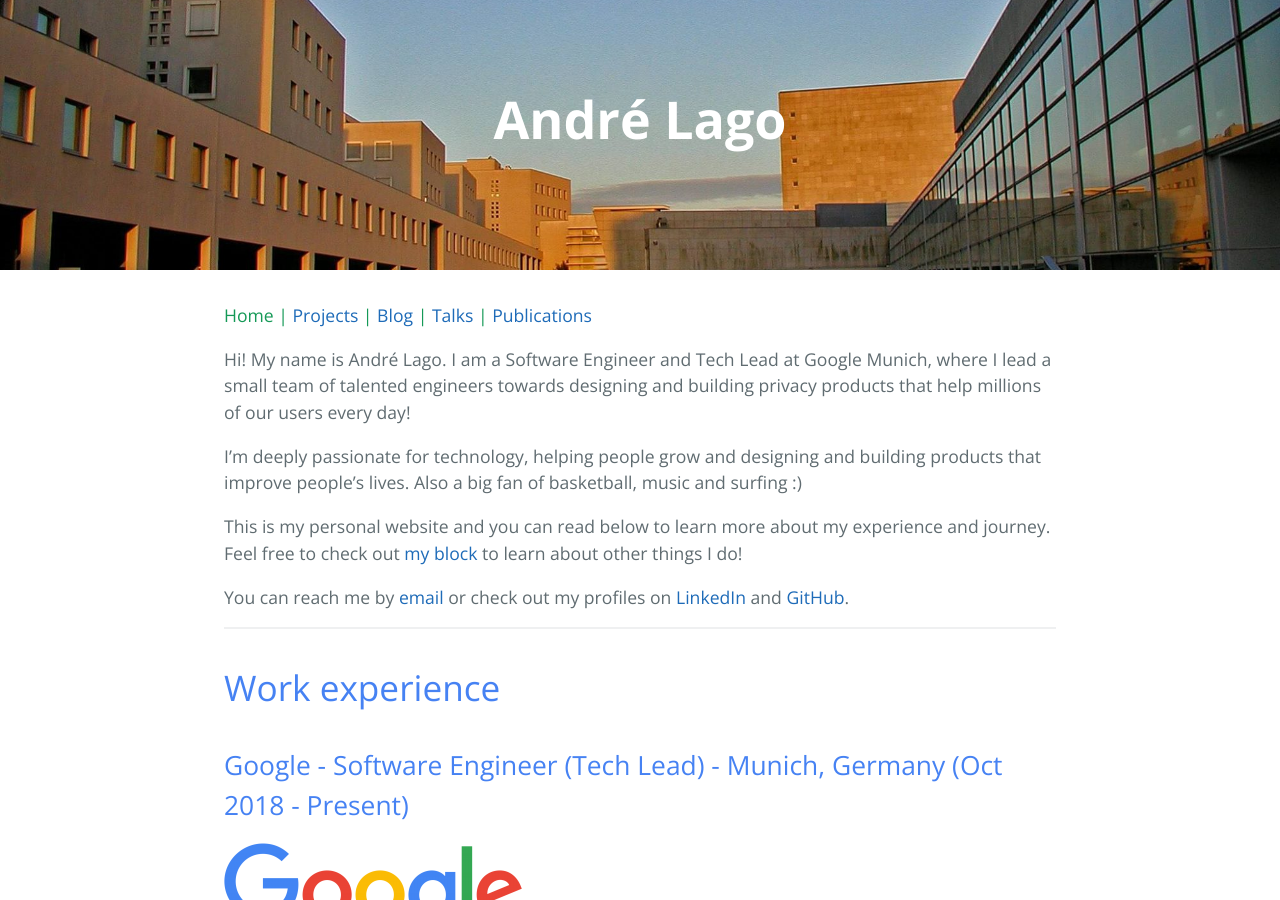
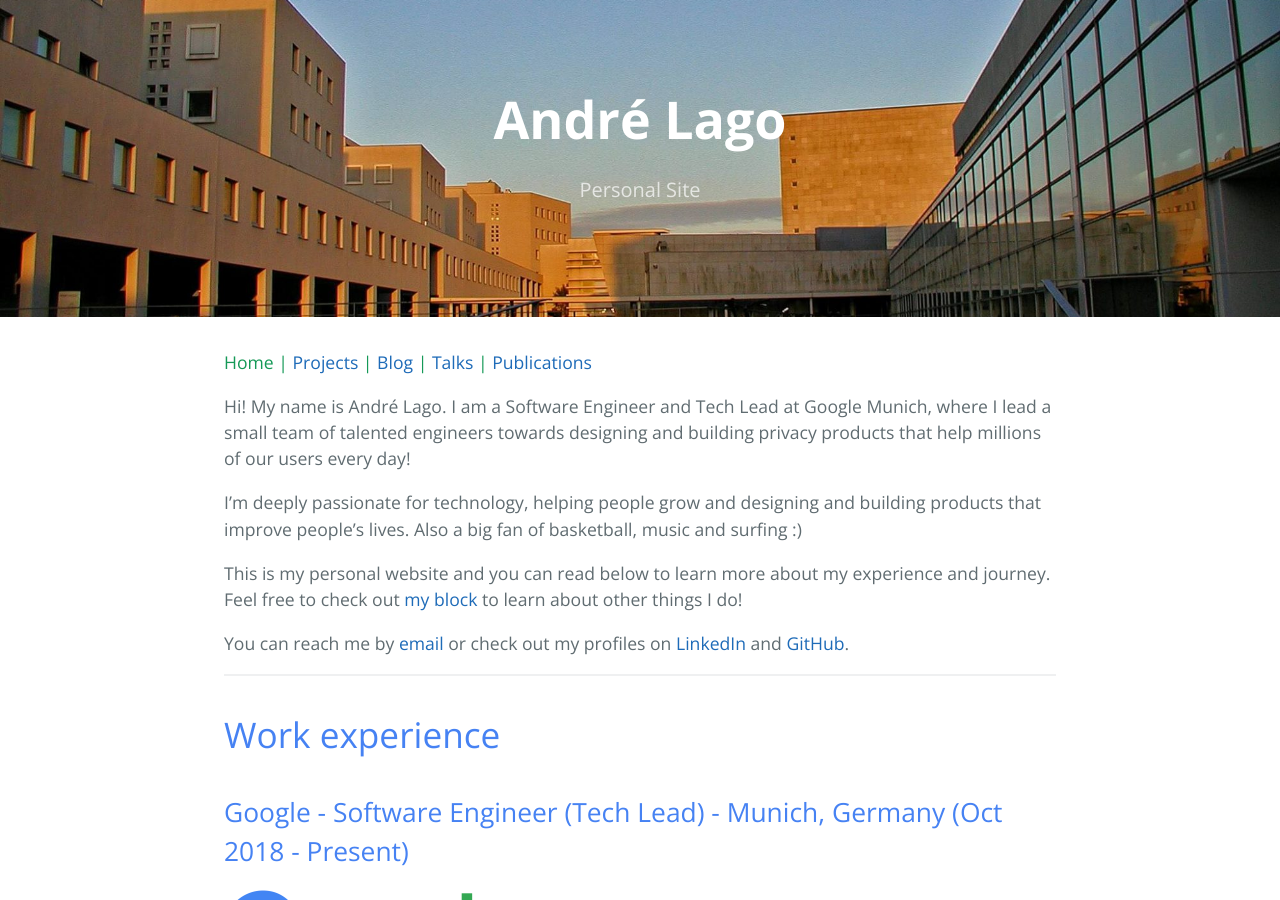
Before and after one commit to andrelago13/andrelago13.github.io, a Jekyll site: the page built from index.md, in a window 1280 px wide and 900 px high. Built offline with Jekyll 4.4.1, drawn with Linux system fonts in a browser that asks for light colours; the repository's description, which GitHub fills in, is left out.

Commit message:
Minor fix

```diff
--- a/_config.yml
+++ b/_config.yml
@@ -1,4 +1,5 @@
 title: André Lago
+description: Personal Site
 show_downloads: false
 google_analytics:
 theme: jekyll-theme-cayman
```
